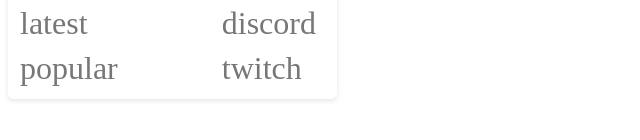
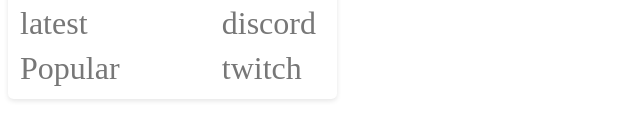
Before and after one commit to luancerqueira1/animations, a plain HTML site: page dropdownmenu/index.html in a window 1280 px wide. Both pictures are taken after a click on the button "information". Shown: the part 334-474 px from the top of the page, 0-640 px from the left. Drawn offline with Linux system fonts and the light colour scheme.

Commit message:
dropdown added

```diff
--- a/dropdownmenu/index.html
+++ b/dropdownmenu/index.html
@@ -34,7 +34,7 @@
                <div class="dropdown-links">
                   <a href="#" class="link">all</a>
                   <a href="#" class="link">latest</a>
-                  <a href="#" class="link">popular</a>
+                  <a href="#" class="link">Popular</a>
                </div>
             </div>
             <div>
```
